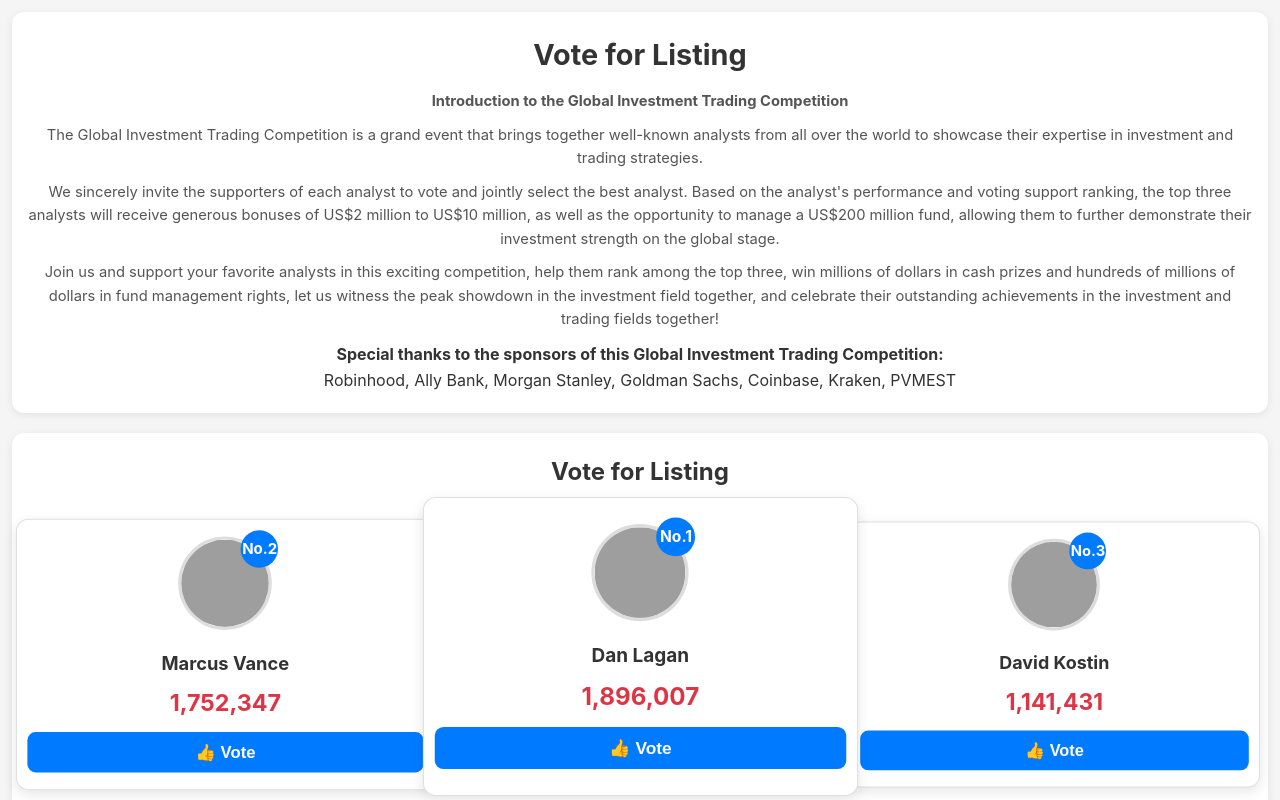
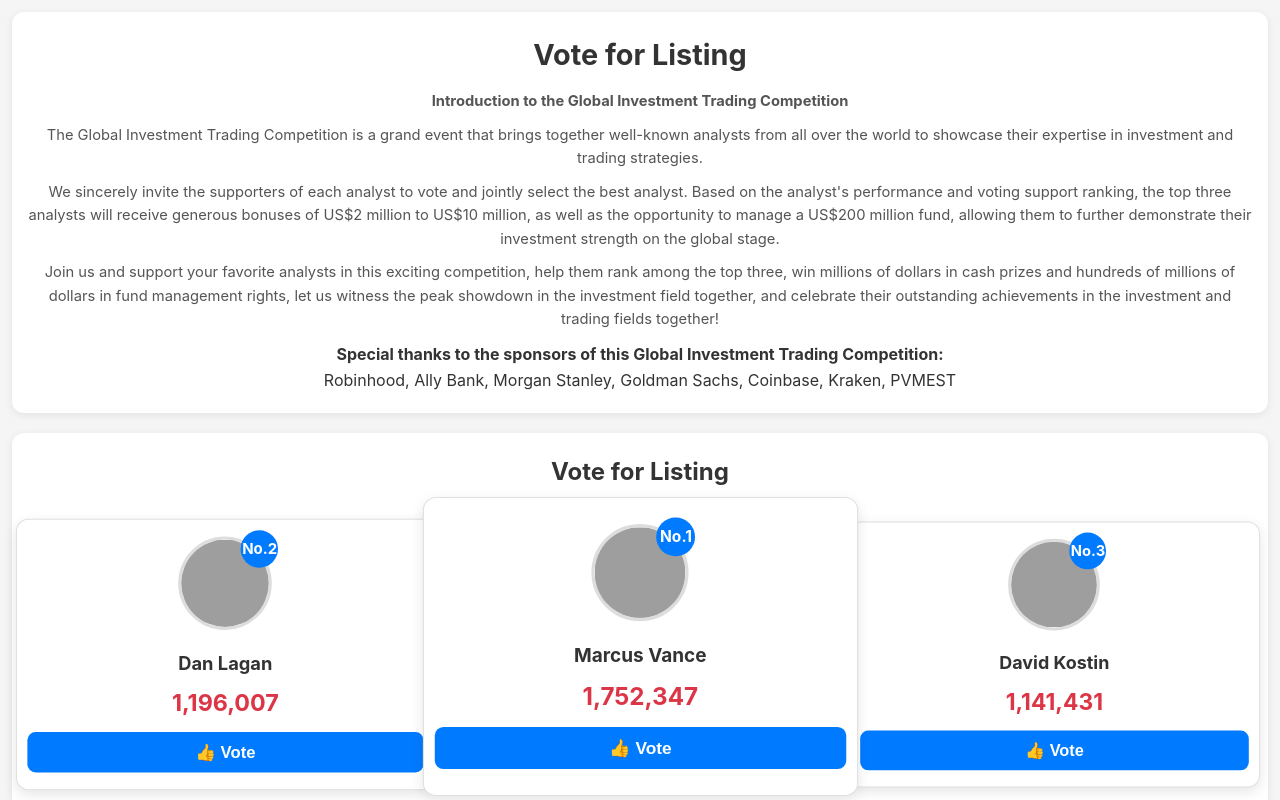
Before and after one commit to gedianjian-hash/investment-vote, a plain HTML site: page index.html in a window 1280 px wide. Shown: the top 800 px of the page. Drawn offline with Linux system fonts and the light colour scheme; grey boxes are pictures that could not be loaded.

Commit message:
修改了排名

```diff
--- a/index.html
+++ b/index.html
@@ -353,7 +353,7 @@
         const analysts = [
             {
                 name: "Dan Lagan",
-                votes: 1896007,
+                votes: 1196007,
                 image: "https://i.ibb.co/Xxssmfkt/image.jpg",
                 title: "Chief Executive Officer & Chief Investment Officer",
                 bio: "Mr. Lagan joined Congress Asset Management in 1989. He has served as the firm's Chief Investment Officer since 2005 and Chief Executive Officer since 2013. He serves as Chairman of the Investment Oversight Committee and Co-Chairman of the Large Cap Growth and Mid Cap Growth Investment Committees.\n\nDan Lagan firmly believes that wealth is not only a sign of personal success, but also a catalyst for social progress. He advocates responsible investment, paying attention to environmental, social and governance (ESG) standards to promote sustainable economic growth.\n\nIn addition to his outstanding achievements in the financial field, Dan Lagan is also a philanthropist. He founded the Dan Lagan Foundation in 2015, focusing on supporting education, entrepreneurship and poverty relief.",
@@ -539,4 +539,5 @@
         renderRemaining();
     </script>
 </body>
+
 </html>
```
